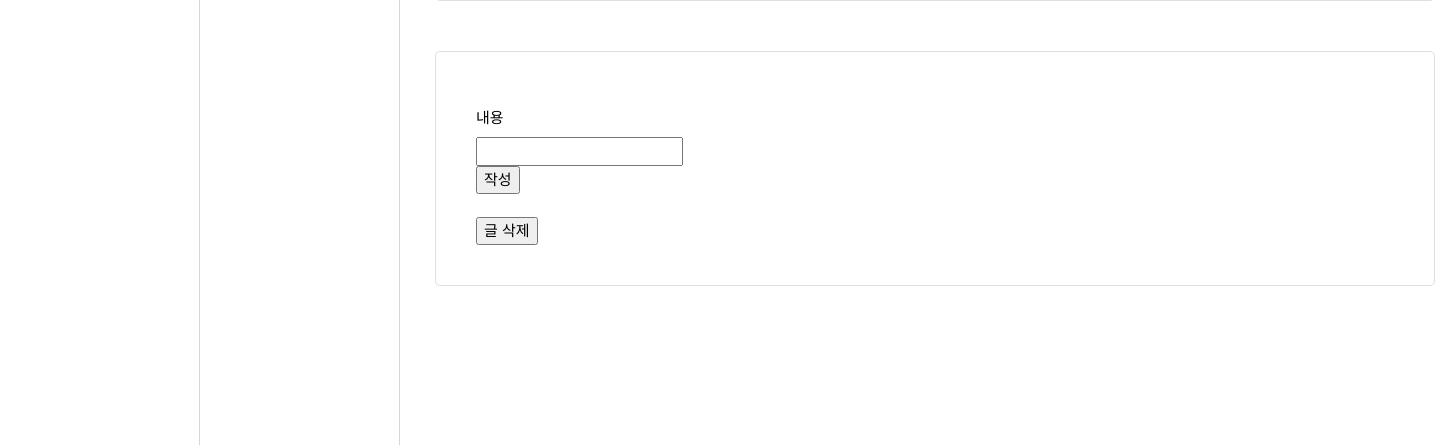
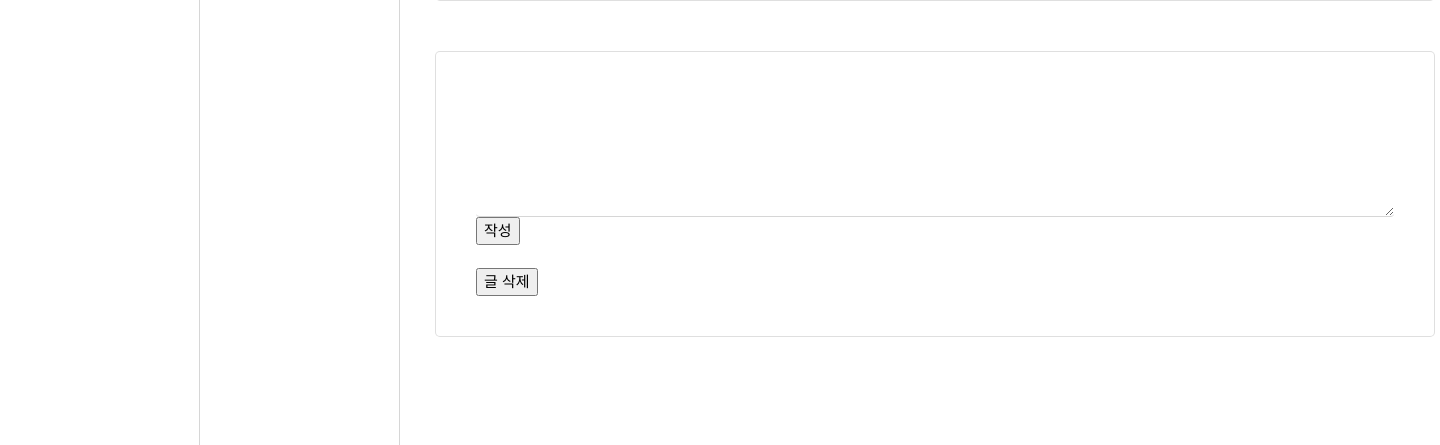
Before and after one commit to LikeAPlus/APlus, a Django app: template qnas/templates/qnas/read.html in a window 1440 px wide. Shown: the part 437-882 px from the top of the page. Run offline with Django 3.2, Linux system fonts and the light colour scheme; the template is opened without the code that fills it, so the values that code supplies are empty; some libraries are stand-ins or nearby versions.

Commit message:
Update read.html

```diff
--- a/qnas/templates/qnas/read.html
+++ b/qnas/templates/qnas/read.html
@@ -80,7 +80,7 @@ Aplus
       <h6 class="card-subtitle mb-2 text-muted">{{post.course}}</h6>
       <p class="card-text">{{post.content}}</p>
       <div class="d-flex justify-content-end">
-        <a href="#" class="card-link">목록</a>
+        <a href="/qnas" class="card-link">목록</a>
       </div>
 
       <div class="comment">
@@ -103,13 +103,14 @@ Aplus
         <div class="card-body">
           <p lcass="card-text">
 
+
+
             <form action="{% url 'qnas:create_answer' %}" method="post" enctype="multipart/form-data">
               {% csrf_token %}
               <input type="hidden" name="post_id" value="{{post.id}}">
-              <label>내용</label>
-              <div>
-                <input type="text" name="content">
-              </div>
+
+
+              <textarea class="form-control" id="exampleFormControlTextarea1" rows="5" name="content"></textarea>
               <button type="submit">작성</button>
             </form>
           <br>
```
